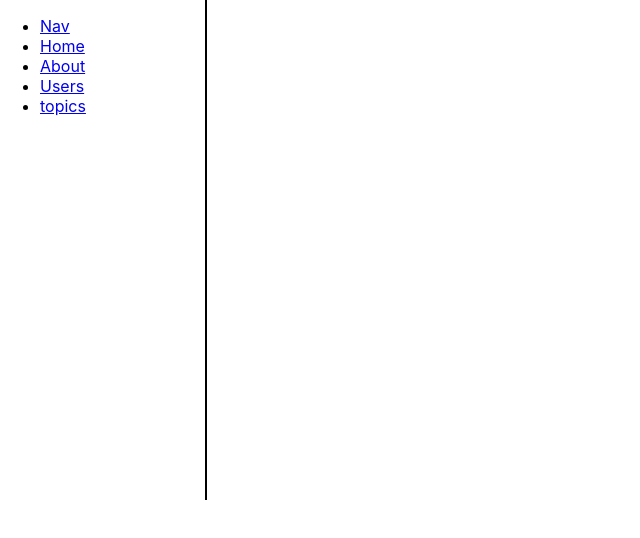
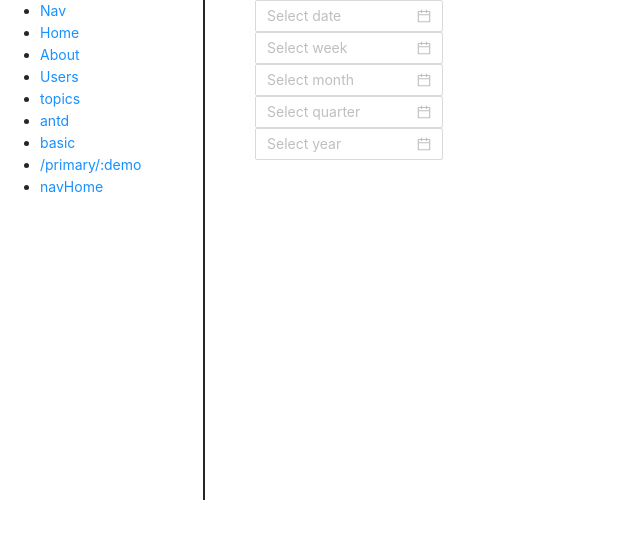
Before and after one commit to mycode-sample/react-code-demo, a React (Create React App) app: page /antd in a window 1280 px wide. Shown: the top 538 px of the page, without its empty margins (0-640 px from the left). Built offline with nearby package versions, Linux system fonts and the light colour scheme.

Commit message:
基础组件

```diff
--- a/package.json
+++ b/package.json
@@ -6,8 +6,10 @@
     "@testing-library/jest-dom": "^4.2.4",
     "@testing-library/react": "^9.3.2",
     "@testing-library/user-event": "^7.1.2",
+    "antd": "^4.3.1",
     "react": "^16.13.1",
     "react-dom": "^16.13.1",
+    "react-markdown": "^4.3.1",
     "react-router-dom": "^5.2.0",
     "react-scripts": "3.4.1"
   },
--- a/src/App.css
+++ b/src/App.css
@@ -1,3 +1,5 @@
+@import '~antd/dist/antd.css';
+
 .App {
   text-align: center;
 }
--- a/src/App.js
+++ b/src/App.js
@@ -4,9 +4,11 @@ import {
   Route, Switch
 } from "react-router-dom";
 import './App.css';
+import About from './pages/components/About.js';
+import { Antd } from './pages/components/antd/Antd';
+import DemoApplication from './pages/components/baseComponents/DemoApplication';
+import Home from './pages/components/Home';
 import Topics from './pages/components/topic/Topics';
-import About from './pages/components/About.js';
-import Home from './pages/components/Home';
 import Users from './pages/components/Users';
 import { Nav } from './pages/Nav';
 
@@ -26,6 +28,15 @@ function App() {
         <Route path="/home">
           <Home/>
         </Route>
+        <Route path="/antd">
+          <Antd/>
+        </Route>
+        <Route path="/primary">
+          <DemoApplication parent="parent"/>
+        </Route>
+        <Route path="/primary/:id">
+          <DemoApplication parent="id"/>
+        </Route>
         <Route path="/">
           <Nav/>
         </Route>
--- /dev/null
+++ b/src/pages/MyRedirect.js
@@ -0,0 +1,6 @@
+import React from 'react';
+import { Redirect } from 'react-router-dom';
+
+export default function MyRedirect(props) {
+  return <Redirect to="/"/>
+}
--- a/src/pages/Nav.js
+++ b/src/pages/Nav.js
@@ -1,5 +1,5 @@
 import React from 'react';
-import { Link } from 'react-router-dom';
+import { Link, NavLink } from 'react-router-dom';
 
 export function Nav() {
   return(
@@ -27,6 +27,18 @@ export function Nav() {
         <li>
           <Link to="/topics">topics</Link>
         </li>
+        <li>
+          <Link to="/antd">antd</Link>
+        </li>
+        <li>
+          <Link to="/primary">basic</Link>
+        </li>
+        <li>
+          <Link to="/primary/:demo">/primary/:demo</Link>
+        </li>
+        <li>
+          <NavLink to="/home">navHome</NavLink>
+        </li>
       </ul>
     </nav>
   );
--- /dev/null
+++ b/src/pages/components/antd/Antd.js
@@ -0,0 +1,22 @@
+import { DatePicker } from 'antd';
+import React from 'react';
+import { Nav } from '../../Nav';
+
+export function Antd() {
+  return(
+    <div>
+      <Nav/>
+      <div>
+        <DatePicker />
+        <br/>
+        <DatePicker picker="week" />
+        <br/>
+        <DatePicker picker="month" />
+        <br/>
+        <DatePicker picker="quarter" />
+        <br/>
+        <DatePicker picker="year" />
+      </div>
+    </div>
+  );
+}
--- /dev/null
+++ b/src/pages/components/baseComponents/DemoApplication.js
@@ -0,0 +1,13 @@
+import React from 'react';
+import { Nav } from '../../Nav';
+
+export default function DemoApplication(props) {
+  return(
+    <div>
+      <Nav/>
+      <div>当前页面:</div>
+      <div>{window.location.href}</div>
+      <div>父组件: {props.parent}</div>
+    </div>
+  );
+}
```
Also changed, not shown: 1 other file (tests, documents, lock files or other folders).
